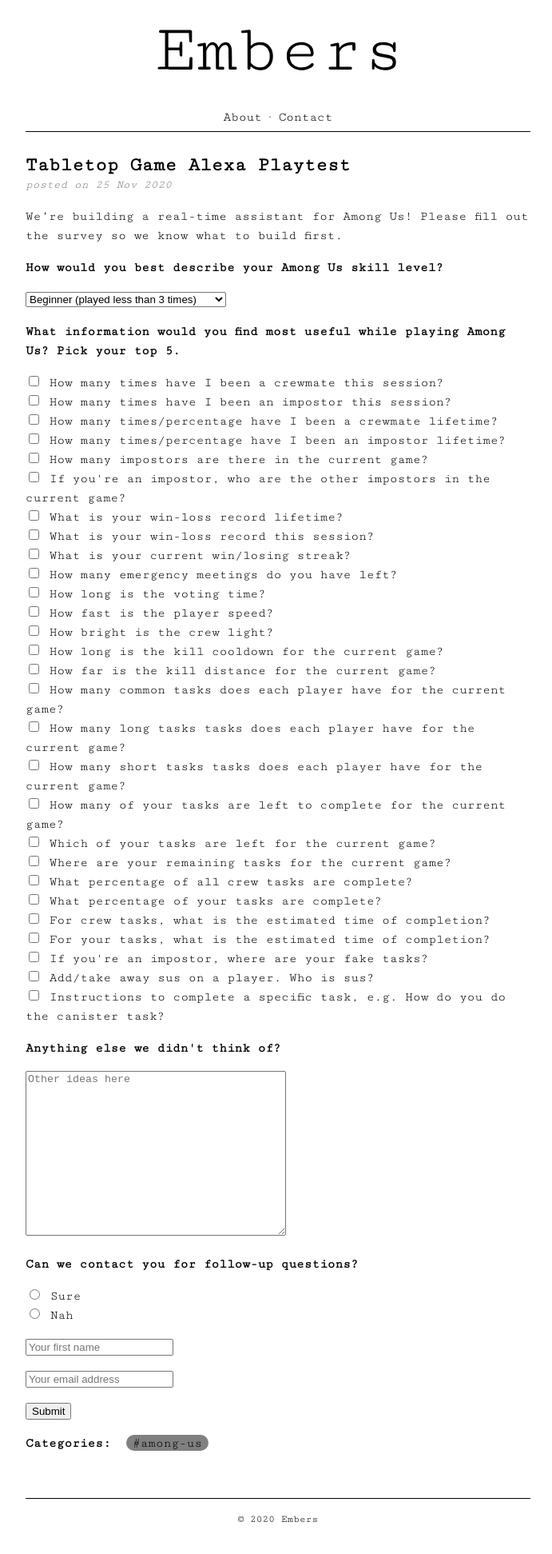
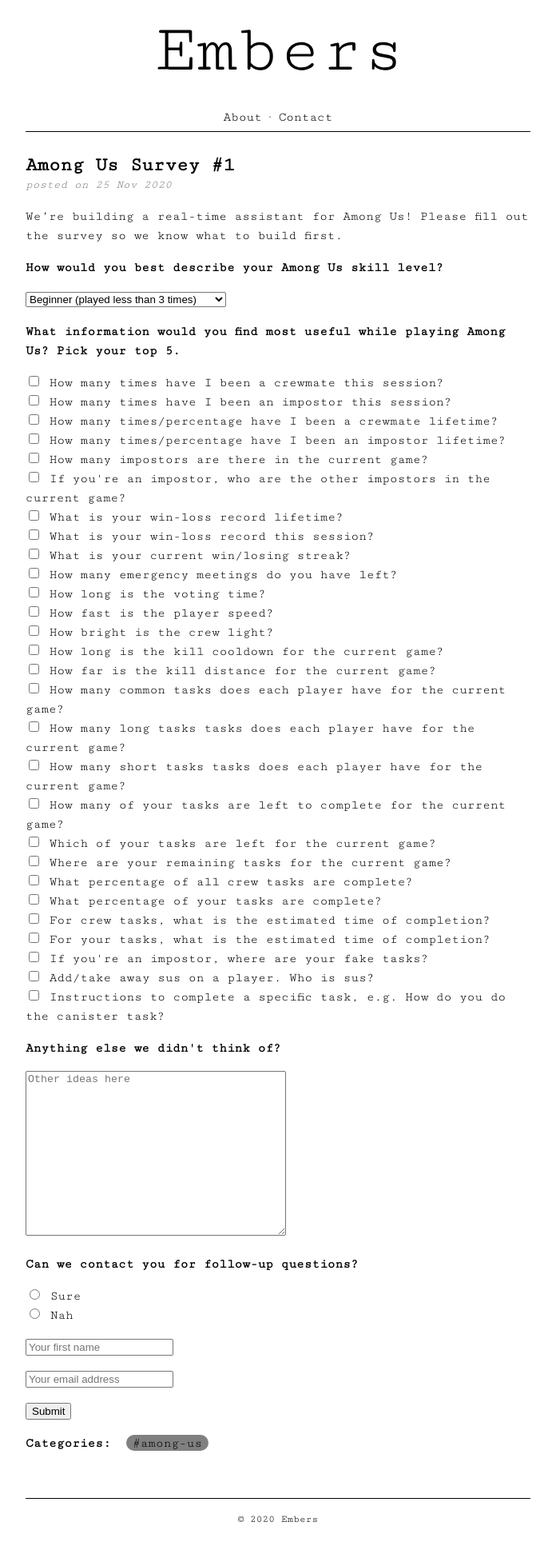
Before and after one commit to aindaco1/embers-website, a Jekyll site: the page built from _posts/2020-11-26-among-us-1.markdown, in a window 1280 px wide. Shown: the whole page at 80% size, without its empty margins (292-983 px from the left). Built offline with Jekyll 4.4.1, drawn with Linux system fonts in a browser that asks for light colours.

Commit message:
fixed title

```diff
--- a/_posts/2020-11-26-among-us-1.markdown
+++ b/_posts/2020-11-26-among-us-1.markdown
@@ -1,6 +1,6 @@
 ---
 layout: post
-title:  "Tabletop Game Alexa Playtest"
+title:  "Among Us Survey #1"
 date:   2020-11-26 00:12:29 +0200
 categories: among-us
 comments: false
```
